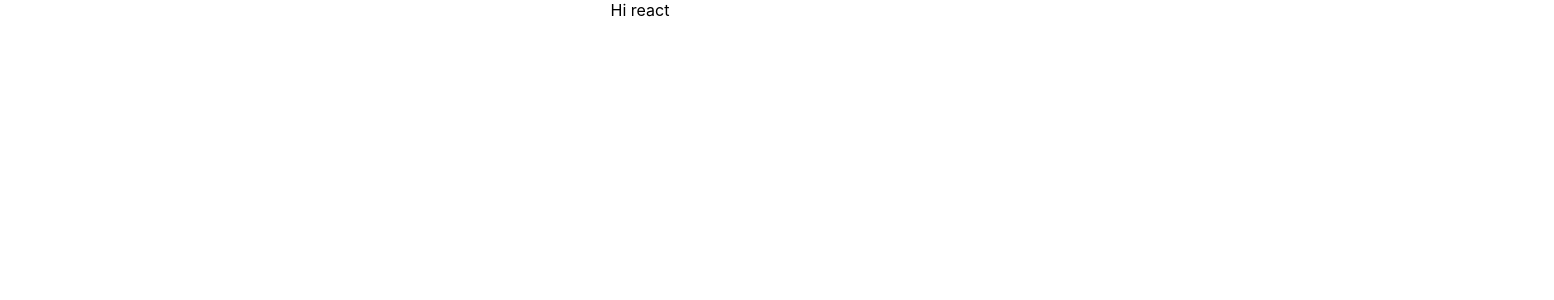
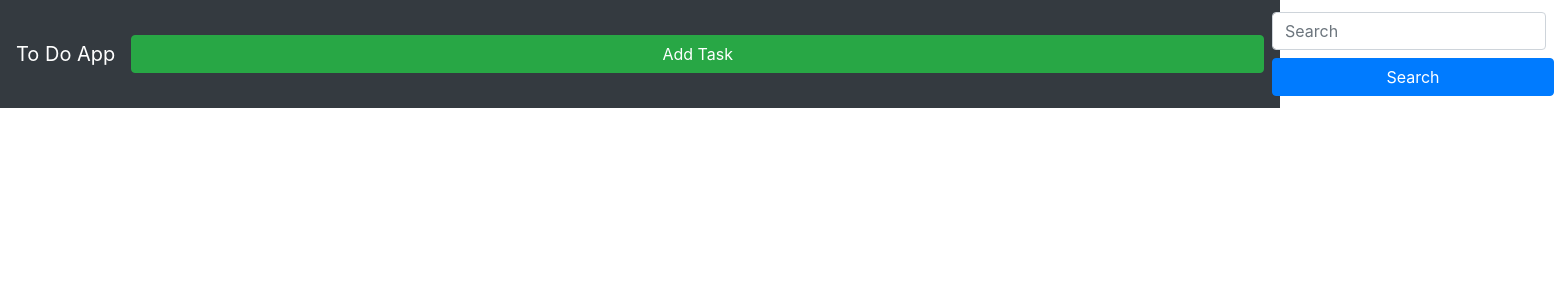
Before and after one commit to Nickce1/Todo, a React (Create React App) app: page / in a window 1280 px wide. Shown: the top 300 px of the page, 1554 px wide, since content can reach past the window. Built offline with nearby package versions, Linux system fonts and the light colour scheme.

Commit message:
Navbar and Navigation

```diff
--- a/package.json
+++ b/package.json
@@ -6,9 +6,12 @@
     "@testing-library/jest-dom": "^4.2.4",
     "@testing-library/react": "^9.5.0",
     "@testing-library/user-event": "^7.2.1",
+    "bootstrap": "^4.5.0",
     "react": "^16.13.1",
+    "react-bootstrap": "^1.0.1",
     "react-dom": "^16.13.1",
-    "react-scripts": "3.4.1"
+    "react-scripts": "3.4.1",
+    "styled-components": "^5.1.1"
   },
   "scripts": {
     "start": "react-scripts start",
--- a/public/index.html
+++ b/public/index.html
@@ -15,6 +15,12 @@
       user's mobile device or desktop. See https://developers.google.com/web/fundamentals/web-app-manifest/
     -->
     <link rel="manifest" href="%PUBLIC_URL%/manifest.json" />
+    <link
+      rel="stylesheet"
+      href="https://maxcdn.bootstrapcdn.com/bootstrap/4.5.0/css/bootstrap.min.css"
+      integrity="sha384-9aIt2nRpC12Uk9gS9baDl411NQApFmC26EwAOH8WgZl5MYYxFfc+NcPb1dKGj7Sk"
+      crossorigin="anonymous"
+    />
     <!--
       Notice the use of %PUBLIC_URL% in the tags above.
       It will be replaced with the URL of the `public` folder during the build.
--- /dev/null
+++ b/src/Components/AddTaskModal.js
@@ -0,0 +1,30 @@
+import React from 'react'
+import {Modal, Button, Form, Row, Col} from 'react-bootstrap'
+
+export const AddTaskModal = props => {
+  return (
+    <Modal show={props.show} onHide={props.handleClose} backdrop="static" keyboard={false} >
+      <Modal.Header closeButton>
+        <Modal.Title>Add task to do</Modal.Title>
+      </Modal.Header>
+
+      <Modal.Body>
+        <Form.Group as={Row} controlId="formHorizontalEmail">
+          <Form.Label column sm={3}>
+            Task Name:
+          </Form.Label>
+          <Col sm={9}>
+            <Form.Control type="text" placeholder="Task name" />
+          </Col>
+        </Form.Group>
+      </Modal.Body>
+
+      <Modal.Footer>
+        <Button variant="danger" onClick={props.handleClose}>
+          Close
+        </Button>
+        <Button variant="success">Add</Button>
+      </Modal.Footer>
+    </Modal>
+  )
+}
--- a/src/Components/App/App.css
+++ /dev/null
@@ -1,3 +0,0 @@
-.App {
-  text-align: center;
-}
--- a/src/Components/App/App.js
+++ b/src/Components/App/App.js
@@ -1,10 +1,12 @@
 import React from 'react';
-import './App.css';
+import Navigation from '../Navigation/Navigation'
+import { AddTaskModal } from '../AddTaskModal'
 
 function App() {
   return (
     <div className="App">
-      Hi react
+      <Navigation />
+      <AddTaskModal />
     </div>
   );
 }
--- /dev/null
+++ b/src/Components/Navigation/Navigation.js
@@ -0,0 +1,45 @@
+import React, { useState } from 'react'
+import { Navbar, Form, FormControl, Button, NavDropdown } from 'react-bootstrap'
+import { AddTaskModal } from '../AddTaskModal'
+import Styled  from 'styled-components'
+
+const Styles = Styled.div`
+  @media screen and (max-width: 576px) {
+    .navbar {
+      .my-sm-1 {
+        margin: 2px 0
+      }
+    }
+  }
+`
+
+const Navigation = () => {
+  let [show, setShow] = useState(false)
+  const handleShow = () => setShow(true)
+  const handleClose = () => setShow(false)
+
+  return (
+    <Styles>
+      <Navbar bg="dark" variant="dark" expand="sm">
+        <Navbar.Brand href="/">To Do App</Navbar.Brand>
+        <Navbar.Toggle aria-controls="basic-navbar-nav" />
+        <Navbar.Collapse id="basic-navbar-nav">
+          <Button className="ml-auto mr-2 col-sm-12 my-sm-1" variant="success" onClick={handleShow}>
+            Add Task
+          </Button>
+          <NavDropdown.Divider className="d-md-none bg-transparent"/>
+          <Form inline>
+            <FormControl type="text" placeholder="Search" className="mr-sm-2 my-sm-1" />
+            <Button variant="primary" className="col-sm-12 my-sm-1">Search</Button>
+          </Form>
+        </Navbar.Collapse>
+      </Navbar>
+      <AddTaskModal
+        show = {show}
+        handleClose = {handleClose}
+      />
+    </Styles>
+  )
+}
+
+export default Navigation
```
Also changed, not shown: 1 other file (tests, documents, lock files or other folders).
